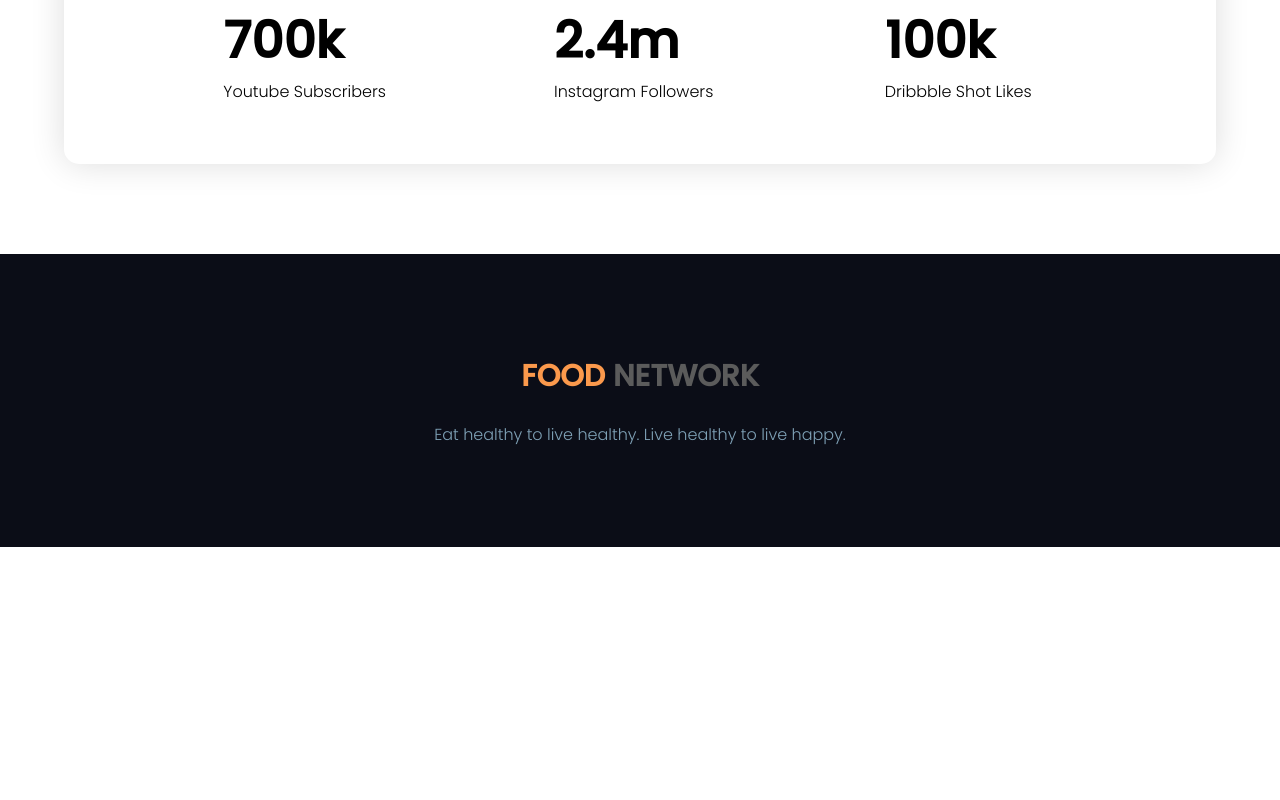
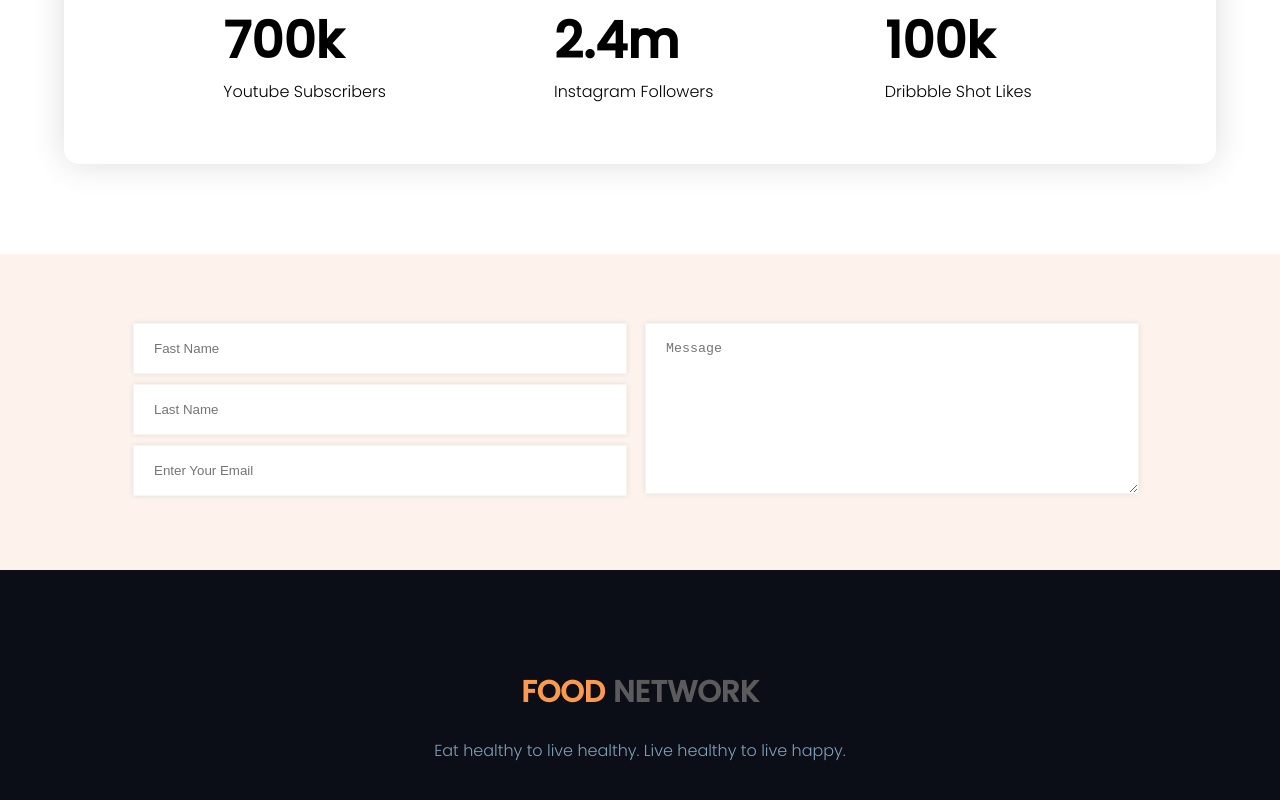
Before and after one commit to developerbillah/food-network, a plain HTML site: page index.html in a window 1280 px wide. Shown: the part 2393-3193 px from the top of the page. Before the commit the page ends 2940 px from the top, so only its background shows below. Drawn offline with Linux system fonts and the light colour scheme.

Commit message:
Contact Section Add

```diff
--- a/index.html
+++ b/index.html
@@ -93,6 +93,19 @@
         </div>
     </section>
 
+    <section class="contact-section">
+        <div class="contact-content">
+            <div class="user-box">
+                <input type="text" name="f-name" placeholder="Fast Name" class="name">
+                <input type="text" name="l-name" placeholder="Last Name" class="name">
+                <input type="email" name="email" placeholder="Enter Your Email">
+            </div>
+            <div class="message-box">
+                <textarea name="Message" id="" cols="20" rows="9" placeholder="Message"></textarea>
+            </div>
+        </div>
+    </section>
+
     <section class="footer">
         <div class="footer-content">
             <h2><span>FOOD</span> NETWORK</h2>
--- a/style.css
+++ b/style.css
@@ -140,6 +140,7 @@ img{width: 100%;}
     text-align: center;
     padding: 100px 20px;
     margin-bottom: 0px;
+    margin-top:0px
 }
 
 .footer-content h2{
@@ -155,3 +156,26 @@ img{width: 100%;}
 .footer-content p{
     color: #7FA1B6;
 }
+
+.contact-section {
+    background: #FEF3EC;
+    padding: 5% 0px;
+    margin: 0;
+}
+
+.contact-content{
+    text-align: center;
+    margin: 0 10%;
+    display: flex;
+}
+
+.user-box{width: 50%;}
+.message-box{width: 50%;margin:0px 10px;}
+
+input, textarea{
+    padding: 17px 20px;
+    margin: 5px;
+    border: 1px solid #FEF3EC;
+    box-shadow: 0px 0px 5px #ddd;
+    width: 90%;
+}
```
